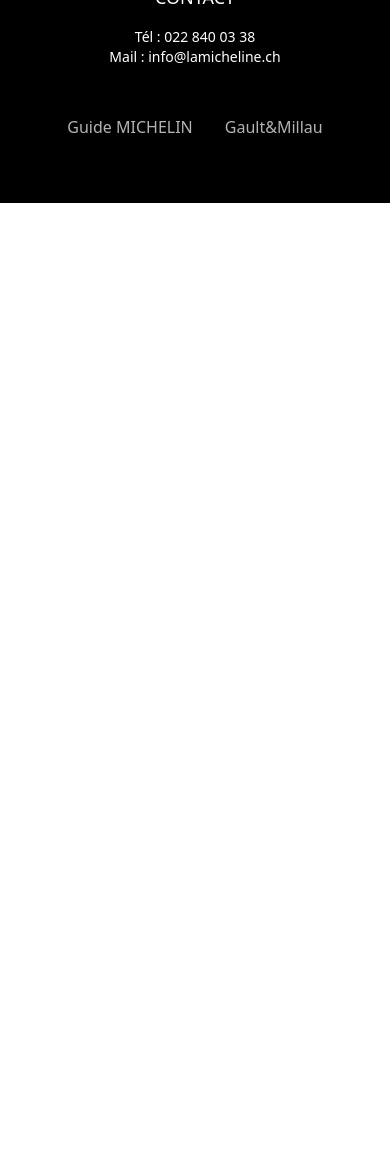
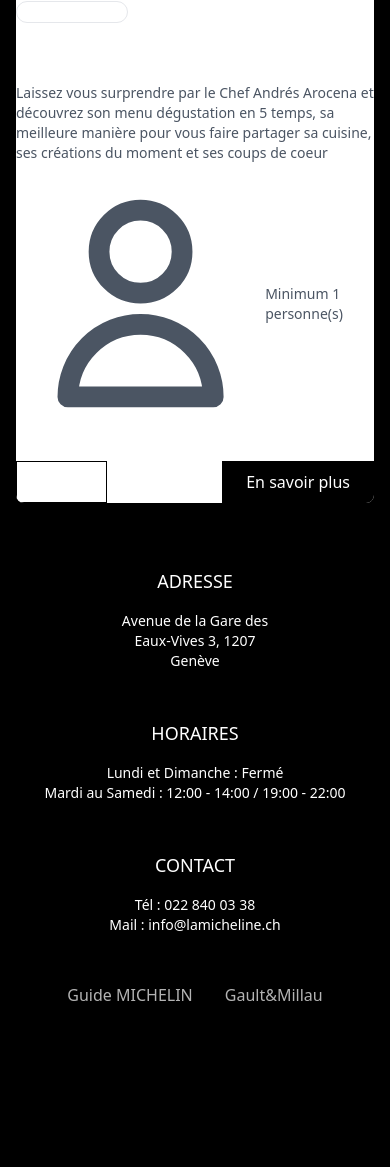
Before and after one commit to Jad-Bel/ChefAtHome, a PHP site: page /menu.php in a window 390 px wide. Shown: the part 1840-3007 px from the top of the page. Before the commit the page ends 2043 px from the top, so only its background shows below. Run offline with PHP 8.4, Linux system fonts and the light colour scheme.

Commit message:
made one menu card to work with it to display menus available for the client

```diff
--- a/public/menu.php
+++ b/public/menu.php
@@ -106,6 +106,54 @@
         </div>
     </section>
 
+    <div class="max-w-7xl mx-auto px-4 py-24">
+  <div class="grid md:grid-cols-3 gap-8">
+    <!-- Menu Card 1 -->
+    <div class="bg-white rounded-lg shadow-lg overflow-hidden">
+      <div class="relative h-64">
+        <button class="absolute left-4 top-1/2 -translate-y-1/2 bg-black/50 p-2 rounded-full text-white hover:bg-black/70 transition-colors">
+          <svg xmlns="http://www.w3.org/2000/svg" class="h-6 w-6" fill="none" viewBox="0 0 24 24" stroke="currentColor">
+            <path stroke-linecap="round" stroke-linejoin="round" stroke-width="2" d="M15 19l-7-7 7-7" />
+          </svg>
+        </button>
+        <button class="absolute right-4 top-1/2 -translate-y-1/2 bg-black/50 p-2 rounded-full text-white hover:bg-black/70 transition-colors">
+          <svg xmlns="http://www.w3.org/2000/svg" class="h-6 w-6" fill="none" viewBox="0 0 24 24" stroke="currentColor">
+            <path stroke-linecap="round" stroke-linejoin="round" stroke-width="2" d="M9 5l7 7-7 7" />
+          </svg>
+        </button>
+        <img src="/placeholder.svg?height=400&width=600" alt="Menu dégustation" class="w-full h-full object-cover">
+        <div class="absolute inset-0 bg-gradient-to-t from-black/60 to-transparent flex items-center justify-center">
+          <h3 class="text-white text-2xl font-light">DÉCOUVRIR</h3>
+        </div>
+        <div class="absolute bottom-0 w-full bg-black text-white p-4">
+          <p class="text-xl font-light">135.00 CHF <span class="text-sm">par personne</span></p>
+        </div>
+      </div>
+      <div class="p-6 space-y-4">
+        <span class="inline-block px-3 py-1 border border-gray-200 rounded-full text-sm">Gastronomie</span>
+        <h4 class="text-xl font-medium">Menu dégustation en 5 temps</h4>
+        <p class="text-gray-600 text-sm">
+          Laissez vous surprendre par le Chef Andrés Arocena et découvrez son menu dégustation en 5 temps, sa meilleure manière pour vous faire partager sa cuisine, ses créations du moment et ses coups de coeur
+        </p>
+        <div class="flex items-center gap-2 text-sm text-gray-600">
+          <svg xmlns="http://www.w3.org/2000/svg" class="h-5 w-5" fill="none" viewBox="0 0 24 24" stroke="currentColor">
+            <path stroke-linecap="round" stroke-linejoin="round" stroke-width="2" d="M16 7a4 4 0 11-8 0 4 4 0 018 0zM12 14a7 7 0 00-7 7h14a7 7 0 00-7-7z" />
+          </svg>
+          Minimum 1 personne(s)
+        </div>
+        <div class="flex justify-between pt-4">
+          <button class="px-6 py-2 border border-black hover:bg-black hover:text-white transition-colors">
+            Offrir
+          </button>
+          <button class="px-6 py-2 bg-black text-white hover:bg-gray-800 transition-colors">
+            En savoir plus
+          </button>
+        </div>
+      </div>
+    </div>
+
+
+
 
     <!-- footer -->
     <footer class="bg-black text-white py-16">
```
